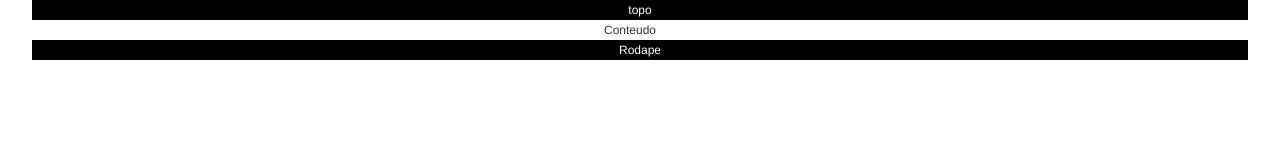
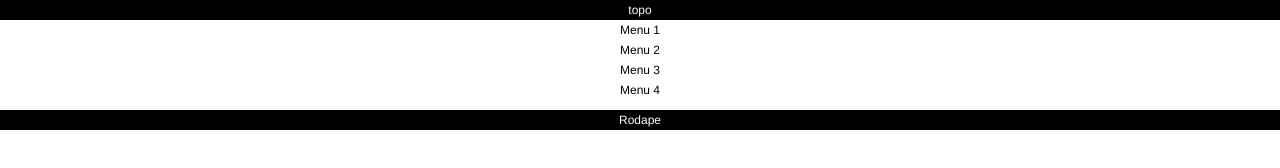
Before and after one commit to falexandre/appMobileInitHtml, a plain HTML site: page index.html in a window 1280 px wide. Drawn offline with nearby package versions, Linux system fonts and the light colour scheme.

Commit message:
Menu add

```diff
--- a/css/custom.css
+++ b/css/custom.css
@@ -3,11 +3,12 @@ html, body {
 	width: 100%;
 	font-size: 12px;
 	text-align: center;
+	color: #000;
 }
 
 header,
 footer{
-	width: 95%;
+	width: 100%;
 	min-height: 10px;
 	background-color: #000;
 	color: #FFF;
--- a/index.html
+++ b/index.html
@@ -21,10 +21,15 @@
   <header>
     topo
   </header>
-    <div class="container">
-      <div class="row">
-        Conteudo
-      </div>
+    <div class="col-xs-12">
+
+        <ul class="unstyled">
+          <li>Menu 1</li>
+          <li>Menu 2</li>
+          <li>Menu 3</li>
+          <li>Menu 4</li>
+        </ul>
+
     </div>
 
 <footer>
```
